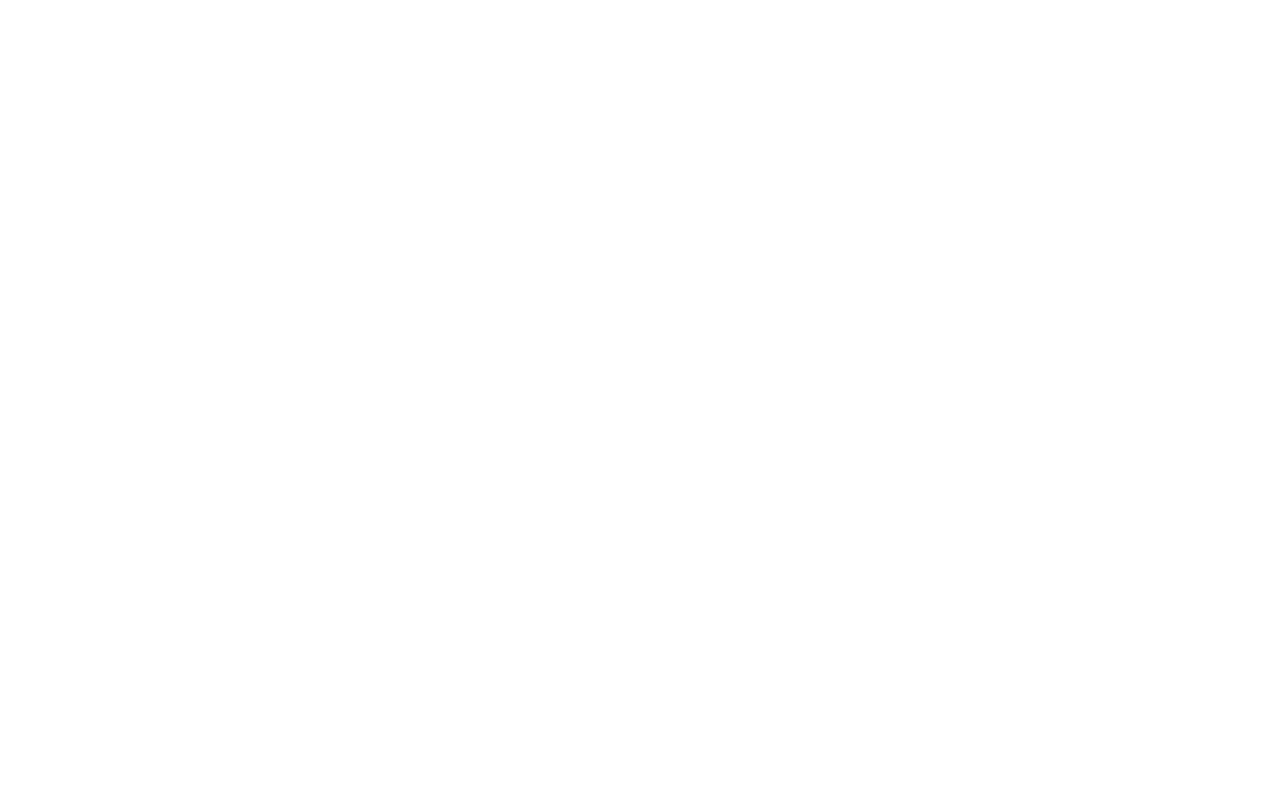
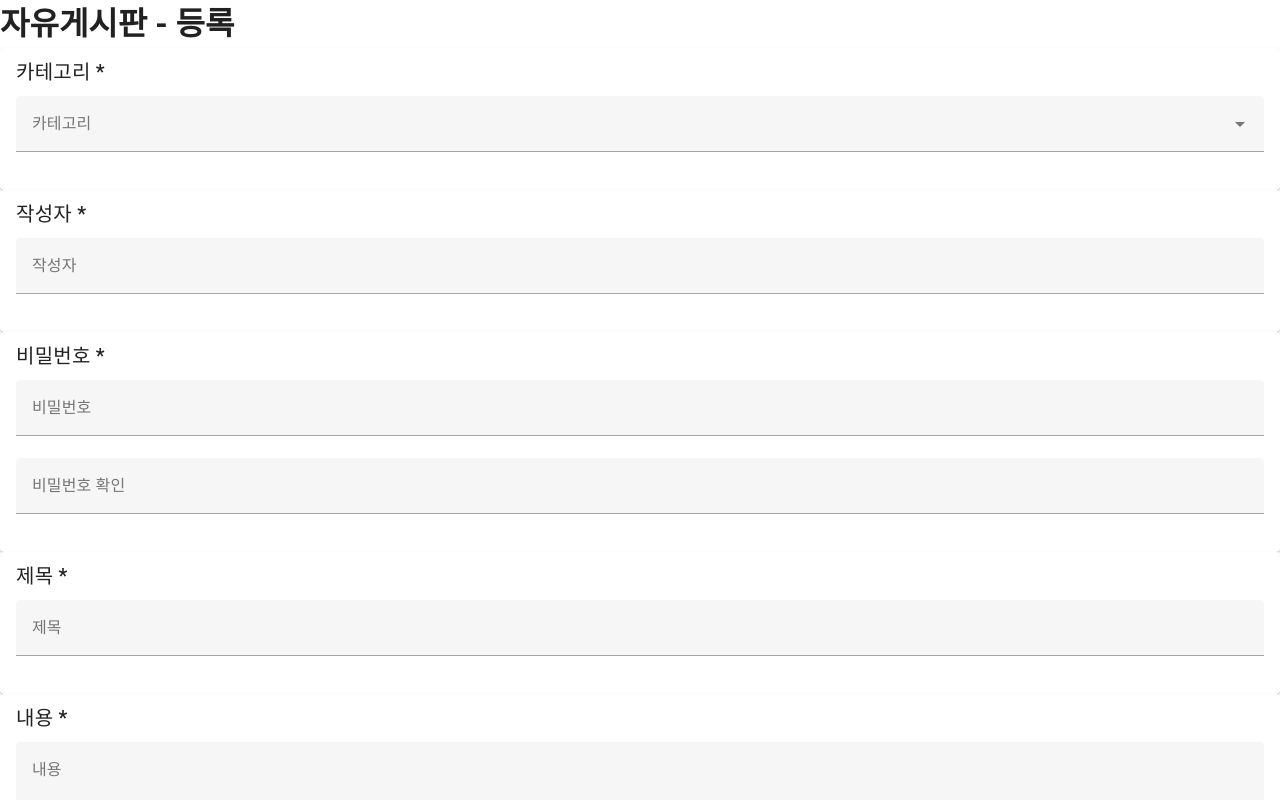
Before and after one commit to sugarghost/java_board_spring_rest, a Vue app in the folder frontend/: page /write in a window 1280 px wide. Before the commit this address had no page. Shown: the top 800 px of the page. Built offline with nearby package versions, Linux system fonts and the light colour scheme; no server answers.

Commit message:
글쓰기 작업 + ArticleList page 오류 수정

```diff
--- a/frontend/src/router/index.ts
+++ b/frontend/src/router/index.ts
@@ -15,7 +15,7 @@
     component: ArticleListView,
   },
   {
-    path: "/write/:articleId",
+    path: "/write",
     name: "write",
     component: ArticleListWrite,
   },
--- a/frontend/src/views/ArticleListView.vue
+++ b/frontend/src/views/ArticleListView.vue
@@ -1,8 +1,7 @@
 <template>
   <v-container fluid>
-    <h1>자유게시판 - 목록</h1>
-    <v-form>
-      <v-row class="border align-content-center p-2">
+    <h1 class="mb-4">자유게시판 - 목록</h1>
+    <v-row class="align-content-center p-2">
       <v-col cols="1" class="align-self-center">등록일</v-col>
       <v-col cols="2">
         <v-text-field type="date" v-model="searchParams.startDate" outlined color="primary" />
@@ -13,7 +12,7 @@
       </v-col>
       <v-col cols="2">
         <v-select v-model="searchParams.categoryId" :items="categories" item-title="name" item-value="categoryId"
-            single-line label="Select a category"></v-select>
+          single-line label="카테고리"></v-select>
       </v-col>
       <v-col cols="2">
         <v-text-field v-model="searchParams.searchWord" placeholder="제목, 내용, 작성자 검색" outlined color="primary" />
@@ -31,7 +30,7 @@
 
         <v-data-table-server :headers="headers" :items="articles" item-value="name" class="elevation-1"
           :items-per-page="searchParams.articlePerPage" :items-length="totalItems" :loading="loading"
-            @update:options="updateList">
+          :page="searchParams.pageNum" @update:options="updateList">
 
           <template v-slot:[`column.name`]="{ column }">
             {{ column.title.toUpperCase() }}
@@ -55,7 +54,6 @@
         <v-btn color="primary" @click="$router.push('/write')">글쓰기</v-btn>
       </v-col>
     </v-row>
-    </v-form>
   </v-container>
 </template>
 
@@ -73,7 +71,8 @@
     const store = useStore();
     const route = useRoute()
 
-    // if route have query param, update searchParams and store
+    // route에 넘어온 파라미터 있으면 store에 저장
+    // TODO: 보기 않좋고, 현재 검색 시스템이 위에 URL에 파라미터 적용되는 시스템이 아님, 연동 되도록 바꿔야함
     if (route.query) {
       const searchParamsQuery = store.getters.searchParams;
 
@@ -118,12 +117,14 @@
           categoryId: categoryData.categoryId,
           name: categoryData.name,
         }))
-
-        console.log(categories.value);
       } catch (error) {
         console.error(error);
       }
     };
+    onBeforeMount(() => {
+      getCategories();
+    });
+
 
     // articleList 관련요소
     const articles = ref([]);
@@ -151,6 +152,9 @@
       store.commit("updateSearchParams", searchParams.value);
       loading.value = false;
     }
+    onBeforeMount(() => {
+      getArticleList();
+    });
 
     const updateList = ({ page, itemsPerPage, sortBy }) => {
       searchParams.value.pageNum = page;
@@ -183,10 +187,6 @@
       getArticleList();
     };
 
-    onBeforeMount(() => {
-      getCategories();
-      getArticleList();
-    });
     return {
       headers,
       articles,
--- a/frontend/src/views/ArticleListWrite.vue
+++ b/frontend/src/views/ArticleListWrite.vue
@@ -1,93 +1,67 @@
 <template>
+  <div class="container">
+    <h1>자유게시판 - 등록</h1>
+    <v-form v-model="formValid" @submit.prevent="submitForm">
 
-<div class="container">
-  <h1 th:text="#{thymeleaf.write.title}">자유게시판 - 등록</h1>
-  <form id="articleForm" name="articleForm" method="post"
-        enctype="multipart/form-data">
+      <v-card>
+        <v-card-title>카테고리 *</v-card-title>
+        <v-card-text>
+          <v-select v-model="categoryId" :items="categories" item-title="name" item-value="categoryId" single-line
+            :rules="categoryIdRules" label="카테고리"></v-select>
 
-    <table class="table">
-      <tbody>
-      <tr>
-        <td class="bg-light" th:text="#{thymeleaf.write.form.category}">카테고리 *</td>
-        <td>
-          <select class="form-control" name="categoryId">
-            <option value="" th:text="#{thymeleaf.write.form.category.category}">카테고리</option>
-            <th:block th:each="categoryDTO : ${categoryList}">
-              <option th:value="${categoryDTO.categoryId}"
-                      th:text="${categoryDTO.name}"></option>
-            </th:block>
-          </select>
-        </td>
-      </tr>
-      <tr>
-        <td class="bg-light" th:text="#{thymeleaf.write.form.writer}">작성자 *</td>
-        <td><input type="text" class="form-control" name="writer"/></td>
-      </tr>
+        </v-card-text>
+      </v-card>
 
-      <tr>
-        <td class="bg-light" th:text="#{thymeleaf.write.form.password}">비밀번호 *</td>
-        <td>
-          <input type="password" class="form-control" name="password" th:placeholder="#{thymeleaf.write.form.password.placeholder}"/>
-          <input type="password" class="form-control" name="passwordCheck"
-                 th:placeholder="#{thymeleaf.write.form.password.confirm.placeholder}">
-        </td>
-      </tr>
-      <tr>
-        <td class="bg-light" th:text="#{thymeleaf.write.form.title}">제목 *</td>
-        <td><input type="text" class="form-control" name="title"/></td>
-      </tr>
-      <tr>
-        <td class="bg-light" th:text="#{thymeleaf.write.form.content}">내용 *</td>
-        <td><textarea class="form-control" name="content"></textarea></td>
-      </tr>
-      <tr>
-        <td class="bg-light" th:text="#{thymeleaf.write.form.file}">파일첨부</td>
-        <td>
-          <div class="input-group">
-            <div class="custom-file">
-              <input type="file" class="custom-file-input" id="customFileInput1"
-                     name="file1">
-              <label class="custom-file-label" for="customFileInput1"
-                     aria-describedby="inputGroupFile1" th:text="#{thymeleaf.write.form.file.search}">파일 찾기</label>
-            </div>
+      <v-card>
+        <v-card-title>작성자 *</v-card-title>
+        <v-card-text>
+          <v-text-field v-model="writer" label="작성자" :rules="writerRules"></v-text-field>
+        </v-card-text>
+      </v-card>
+
+      <v-card>
+        <v-card-title>비밀번호 *</v-card-title>
+        <v-card-text>
+          <v-text-field v-model="password" label="비밀번호" type="password" :rules="passwordRules"></v-text-field>
+          <v-text-field v-model="passwordCheck" label="비밀번호 확인" type="password"
+            :rules="passwordCheckRules"></v-text-field>
+        </v-card-text>
+      </v-card>
+
+      <v-card>
+        <v-card-title>제목 *</v-card-title>
+        <v-card-text>
+          <v-text-field v-model="title" label="제목" :rules="titleRules"></v-text-field>
+        </v-card-text>
+      </v-card>
+
+      <v-card>
+        <v-card-title>내용 *</v-card-title>
+        <v-card-text>
+          <v-textarea v-model="content" label="내용" :rules="contentRules"></v-textarea>
+        </v-card-text>
+      </v-card>
+
+      <v-card>
+        <v-card-title>파일첨부</v-card-title>
+        <v-card-text>
+          <v-file-input multiple v-model="files" label="파일 찾기" id="customFileInput" name="file1"></v-file-input>
+        </v-card-text>
+      </v-card>
+
+      <div class="d-flex justify-space-between">
+        <v-btn class="float-left" @click="$router.push('/list')">취소</v-btn>
+        <v-btn color="primary" class="float-right" @click="submitForm">저장</v-btn>
       </div>
 
-          <div class="input-group">
-            <div class="custom-file">
-              <input type="file" class="custom-file-input" id="customFileInput2"
-                     name="file2">
-              <label class="custom-file-label" for="customFileInput2"
-                     aria-describedby="inputGroupFile2" th:text="#{thymeleaf.write.form.file.search}">파일 찾기</label>
-            </div>
-          </div>
-
-          <div class="input-group">
-            <div class="custom-file">
-              <input type="file" class="custom-file-input" id="customFileInput3"
-                     name="file3">
-              <label class="custom-file-label" for="customFileInput3"
-                     aria-describedby="inputGroupFile3" th:text="#{thymeleaf.write.form.file.search}">파일 찾기</label>
-            </div>
-          </div>
-        </td>
-      </tr>
-      </tbody>
-    </table>
-    <div>
-      <button type="button" class="btn border float-left"
-      @click="$router.push('/')">취소
-      </button>
-    </div>
-    <div>
-      <button type="button" class="btn btn-primary float-right" @click="$router.push('/write')">저장</button>
-    </div>
-  </form>
+    </v-form>
   </div>
 </template>
 
 <script>
-  import { ref, computed, onMounted, inject } from "vue";
-  import {useStore} from "vuex";
+import { ref, onBeforeMount, inject } from "vue";
+import { useStore } from "vuex";
+import { useRouter, useRoute } from "vue-router"
 
 export default {
   name: "ArticleWrite",
@@ -95,9 +69,127 @@
   setup() {
     const axios = inject("axios");
     const store = useStore();
+    const router = useRouter();
+
+
+    // 카테고리 목록 조회
+    // TODO: List랑 중복되고 하는데, 공통 모듈로 따로 빼는 방안 고려 필요
+    //
+    const categories = ref([]);
+    const getCategories = async () => {
+      try {
+        const response = await axios.get("/v1/categories", {});
+
+        categories.value = response.data.map((categoryData) => ({
+          categoryId: categoryData.categoryId,
+          name: categoryData.name,
+        }))
+      } catch (error) {
+        console.error(error);
+      }
+    };
+    onBeforeMount(() => {
+      getCategories();
+    });
+
+
+    // form에 매핑될 ref들과 해당 ref들에 validation을 위한 rules
+    // TODO: 생각해보니 객체 하나로 묶어서 관리하는게 더 좋을 것 같다.
+    const formValid = ref(false);
+
+    const categoryId = ref(null);
+    const categoryIdRules = [(value) => !!value || "카테고리를 선택해주세요"];
+
+    const writer = ref(null);
+    const writerRules = [
+      (value) => !!value || "작성자를 입력해주세요",
+      (value) => /^.{3,4}$/g.test(value) || "작성자는 3~4자로 입력해주세요",];
+    const password = ref(null);
+    const passwordRules = [
+      (value) => !!value || "비밀번호를 입력해주세요",
+      (value) =>
+        /^(?=.*[A-Za-z])(?=.*\d)(?=.*[$@$!%*#?&])[A-Za-z\d$@$!%*#?&]{4,15}$/.test(
+          value
+        ) || "비밀번호는 영문 대소문자, 숫자, 특수문자(!@#$%^&*)를 조합한 4~15자로 입력해주세요",];
+    const passwordCheck = ref(null);
+    const passwordCheckRules = [
+      (value) => !!value || "비밀번호 확인을 입력해주세요",
+      (v) => v === password.value || "비밀번호가 일치하지 않습니다",];
+    const title = ref(null);
+    const titleRules = [
+      (value) => !!value || "제목을 입력해주세요",
+      (value) => /^.{4,99}$/g.test(value) || "제목은 4~99자로 입력해주세요",];
+    const content = ref(null);
+    const contentRules = [
+      (value) => !!value || "내용을 입력해주세요",
+      (value) => /^.{4,1999}$/g.test(value) || "내용은 4~1999자로 입력해주세요",];
+    const files = ref([]);
+
+    // form submit 처리
+    const submitForm = () => {
+      // form validation 체크
+      if (formValid.value) {
+        const formData = new FormData();
+        formData.append("articleDTO", JSON.stringify({
+          categoryId: categoryId.value,
+          writer: writer.value,
+          password: password.value,
+          title: title.value,
+          content: content.value,
+        }));
+        for (let i = 0; i < files.value.length; i += 1) {
+          formData.append("files", files[i]);
+        }
+        axios.post("/v1/articles", formData, {
+          headers: {
+            "Content-Type": "multipart/form-data"
+          }
+        }).then(response => {
+          // 성공 했으면 list로 귀환
+          if (response.status === 201 || response.status === 200) {
+            // 가기전에 검색조건 초기화해서 방금 insert한 데이터가 보이도록
+            store.commit("updateSearchParams", {
+              categoryId: null,
+              startDate: null,
+              endDate: null,
+              searchWord: null,
+              articlePerPage: 10,
+              pageNum: 1,
+            });
+            router.push("List")
+          }
+
+        }).catch(error => {
+          console.error(error);
+        });
+      } else {
+        // TODO: form validation 실패 시 처리(alert말고 다른 방법으로)
+        // Rules 가져다 쓰니깐 어떤 요소실패했는지 focus가 안가고있음
+        alert("form validation 실패");
+      }
+    };
+
+
 
 
     return {
+      categories,
+      getCategories,
+      formValid,
+      categoryId,
+      categoryIdRules,
+      writer,
+      writerRules,
+      password,
+      passwordRules,
+      passwordCheck,
+      passwordCheckRules,
+      title,
+      titleRules,
+      content,
+      contentRules,
+      files,
+      submitForm,
     };
   }
 
```
Also changed, not shown: 1 other file (tests, documents, lock files or other folders). Lines whose indentation alone changed are shown as unchanged.
